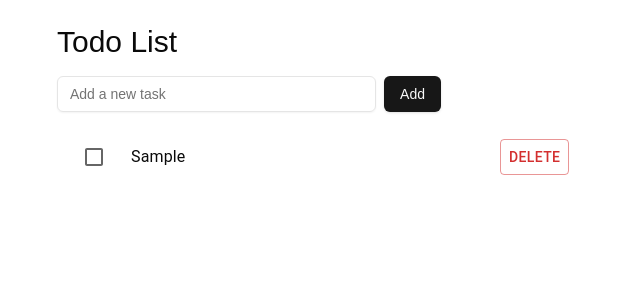
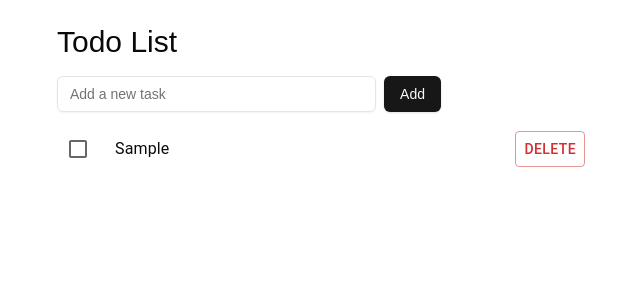
Before and after one commit to TeppeiNishi/my-app, a Next.js app: page /todo in a window 1280 px wide. Both pictures are taken after typing "Sample" into the empty fields and a click on the button "Add". Shown: the top 300 px of the page, without its empty margins (319-959 px from the left). Built offline with nearby package versions, Linux system fonts and the light colour scheme.

Commit message:
no message

```diff
--- a/features/todo/components/TodoItem.tsx
+++ b/features/todo/components/TodoItem.tsx
@@ -1,4 +1,4 @@
-import { Button, Checkbox, ListItem, Stack, Typography } from "@mui/material";
+import { Button, Checkbox, Stack, Typography } from "@mui/material";
 import { Todo } from "../types/todo";
 
 type TodoItemProps = Readonly<{
@@ -9,7 +9,7 @@ type TodoItemProps = Readonly<{
 
 export function TodoItem({ todo, onToggleComplete, onDelete }: TodoItemProps) {
   return (
-    <ListItem>
+    <li>
       <Stack
         direction="row"
         justifyContent="space-between"
@@ -39,6 +39,6 @@ export function TodoItem({ todo, onToggleComplete, onDelete }: TodoItemProps) {
           Delete
         </Button>
       </Stack>
-    </ListItem>
+    </li>
   );
 }
--- a/features/todo/views/TodoView.tsx
+++ b/features/todo/views/TodoView.tsx
@@ -2,11 +2,11 @@
 
 import { useState } from "react";
 
-import { TodoItem } from "../components/TodoItem";
+import { Button } from "@/components/ui/button";
+import { Input } from "@/components/ui/input";
 import { setTodoList } from "@/lib/features/todo/todoSlice";
 import { useAppDispatch, useAppSelector } from "@/lib/hooks";
-import { Input } from "@/components/ui/input";
-import { Button } from "@/components/ui/button";
+import { TodoItem } from "../components/TodoItem";
 
 export function TodoView() {
   const [newTodo, setNewTodo] = useState("");
```
